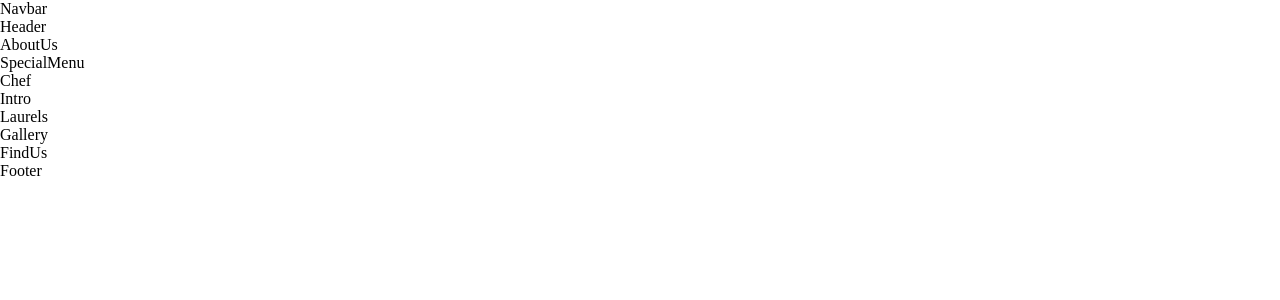
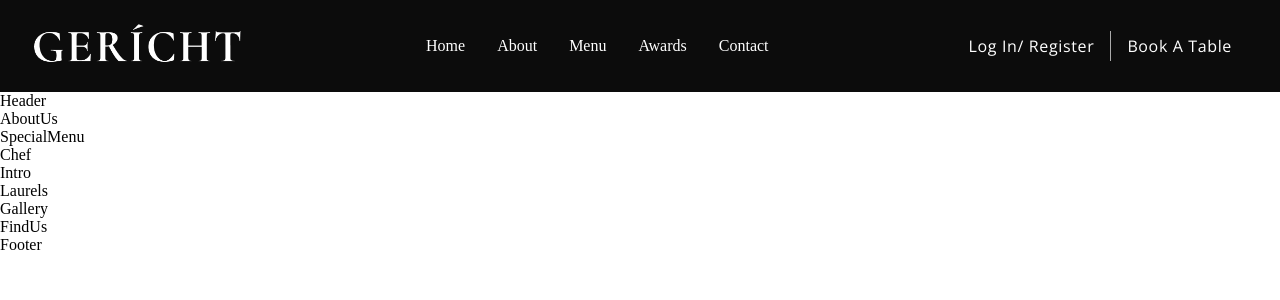
Before and after one commit to Bolu-Adeniranye/Gericht-Restaurant, a React (Create React App) app: page / in a window 1280 px wide. Shown: the top 300 px of the page. Built offline with nearby package versions, Linux system fonts and the light colour scheme; a web font is replaced by a local one.

Commit message:
Navbar Completed, fully responsive for mobile, tablet and desktop views

```diff
--- a/public/index.html
+++ b/public/index.html
@@ -8,7 +8,7 @@
     <meta name="description" content="Web site created using create-react-app" />
     <link rel="apple-touch-icon" href="%PUBLIC_URL%/logo192.png" />
     <link rel="manifest" href="%PUBLIC_URL%/manifest.json" />
-    <title> Iriven Restaurant</title>
+    <title> Gericht Restaurant</title>
   </head>
   <body>
     <div id="root"></div>
--- a/src/App.css
+++ b/src/App.css
@@ -25,26 +25,31 @@
 }
 
 .app__wrapper_info {
-  flex: 1;
-  width: 100%;
   display: flex;
   justify-content: center;
   align-items: flex-start;
+
   flex-direction: column;
+  flex: 1;
+
+  width: 100%;
 }
 
 .app__wrapper_img {
-  flex: 1;
-  width: 100%;
   display: flex;
   justify-content: center;
   align-items: center;
+
+  flex: 1;
+
+  width: 100%;
 
   margin-left: 2rem;
 }
 
 .app__wrapper_img-reverse {
   justify-content: flex-start;
+
   margin-right: 2rem;
 }
 
@@ -55,46 +60,58 @@
 .custom__button {
   background-color: var(--color-crimson);
   color: var(--color-black);
+
   font-family: var(--font-base);
   font-weight: 700;
+  font-size: 16px;
+
   letter-spacing: 0.04em;
   line-height: 28px;
-    font-size: 16px;
+
   padding: 0.5rem 1.5rem;
+
   border-radius: 1px;
   border: none;
+
   outline: none;
+
   cursor: pointer;
 }
 
 .p__cormorant {
+  font-weight: 700;
   font-family: var(--font-base);
+  font-size: 23px;
+  font-feature-settings: 'tnum' on, 'lnum' on;
+
   color: var(--color-white);
-  font-weight: 700;
+  text-transform: capitalize;
+
+  line-height: 29.9px;
   letter-spacing: 0.04em;
-  text-transform: capitalize;
-  font-feature-settings: 'tnum' on, 'lnum' on;
-  line-height: 29.9px;
-  font-size: 23px;
 }
 
 .p__opensans {
+  font-weight: 400;
   font-family: var(--font-alt);
+  font-size: 16px;
+
   color: var(--color-white);
-  font-weight: 400;
+  text-transform: capitalize;
+
   letter-spacing: 0.04em;
-  text-transform: capitalize;
   line-height: 28px;
-  font-size: 16px;
 }
 
 .headtext__cormorant {
   font-family: var(--font-base);
+  font-size: 64px;
+
+  text-transform: capitalize;
   color: var(--color-golden);
-  font-size: 64px;
+
   line-height: 83.2px;
   letter-spacing: 0.04em;
-  text-transform: capitalize;
 }
 
 .spoon__img {
--- a/src/components/Navbar/Navbar.css
+++ b/src/components/Navbar/Navbar.css
@@ -0,0 +1,141 @@
+.app__navbar {
+    width: 100%;
+
+    display: flex;
+    justify-content: space-between;
+    align-items: center;
+
+    background: var(--color-black);
+    color: var(--color-white);
+
+    padding: 1rem 2rem;
+}
+
+.app__navbar-logo {
+    display: flex;
+    justify-content: flex-start;
+    align-items: center;
+}
+
+.app__navbar-logo img {
+    width: 150px;
+}
+
+.app__navbar-links {
+    display: flex;
+    flex: 1;
+    justify-content: center;
+    align-items: center;
+
+    list-style: none;
+}
+
+.app__navbar-links li {
+    margin: 0 1rem;
+    cursor: pointer;
+}
+
+.app__navbar-links li:hover {
+    color: var(--color-grey);
+}
+
+.app__navbar-login {
+    display: flex;
+    justify-content: flex-end;
+    align-items: center;
+}
+
+.app__navbar-login a {
+    margin: 0 1rem;
+    text-decoration: none;
+    transition: 0.5s ease;
+}
+
+.app__navbar-login a:hover {
+    border-bottom: 1px solid var(--color-golden);
+}
+
+.app__navbar-login div {
+    width: 1px;
+    height: 30px;
+    background-color: var(--color-grey);
+}
+
+.app__navbar-smallscreen {
+    display: none;
+}
+
+.app__navbar-smallscreen_overlay {
+    position: fixed;
+    top: 0;
+    left: 0;
+
+    width: 100%;
+    height: 100vh;
+
+    background-color: var(--color-black);
+
+    transition: 0.5s ease;
+
+    flex-direction: column;
+    z-index: 5;
+}
+
+.app__navbar-smallscreen_overlay .overlay__close {
+    font-size: 27px;
+    color: var(--color-golden);
+    cursor: pointer;
+
+    position: absolute;
+    top: 20px;
+    right: 20px;
+}
+
+.app__navbar-smallscreen-links {
+    list-style: none;
+}
+
+.app__navbar-smallscreen-links li {
+    margin: 1.5rem;
+    color: var(--color-golden);
+
+    font-family: var(--font-base);
+    font-size: 2rem;
+}
+
+.app__navbar-smallscreen-links li:hover {
+    color: var(--color-white);
+}
+
+
+@media screen and (max-width: 2000px) {
+    .app__navbar-logo img {
+        width: 210px;
+    }
+}
+
+
+@media screen and (max-width: 1150px) {
+    .app__navbar-links {
+        display: none;
+    }
+
+    .app__navbar-smallscreen {
+        display: flex;
+    }
+}
+
+
+@media screen and (max-width: 650px) {
+    .app__navbar {
+        /* padding: 1rem; */
+    }
+
+    .app__navbar-login {
+        display: none;
+    }
+
+    .app__navbar-logo img {
+        width: 110px;
+    }
+}
--- a/src/components/Navbar/Navbar.jsx
+++ b/src/components/Navbar/Navbar.jsx
@@ -1,11 +1,49 @@
-import React from 'react';
+import {React, useState} from 'react';
+import { GiHamburgerMenu } from 'react-icons/gi';
+import { MdOutlineRestaurantMenu } from 'react-icons/md';
 
+import images from '../../constants/images'
 import './Navbar.css';
 
-const Navbar = () => (
-  <div>
-    Navbar
-  </div>
-);
+const Navbar = () => {
+  const [toggleMenu, setToggleMenu] = useState(false)
+
+  return (
+    <nav className="app__navbar">
+      <div className='app__navbar-logo'>
+        <img src={images.gericht} alt="App Logo" />
+      </div>
+      <ul className='app__navbar-links'>
+        <li className='p_opensans'><a href="#home">Home</a></li>
+        <li className='p_opensans'><a href="#home">About</a></li>
+        <li className='p_opensans'><a href="#home">Menu</a></li>
+        <li className='p_opensans'><a href="#home">Awards</a></li>
+        <li className='p_opensans'><a href="#home">Contact</a></li>
+      </ul>
+      <div className='app__navbar-login'>
+        <a href='#login' className='p__opensans'>Log In/ Register</a>
+        <div />
+        <a href="/" className="p__opensans">Book a Table</a>
+      </div>
+      <div className='app__navbar-smallscreen'>
+        <GiHamburgerMenu color='fff' fontSize={27} onClick={() => setToggleMenu(true)} />
+
+        {toggleMenu && <div className='app__navbar-smallscreen_overlay flex__center slide-bottom'>
+          <MdOutlineRestaurantMenu fontSize={27} className='overlay__close' onClick={() => setToggleMenu(false)} />
+          <ul className='app__navbar-smallscreen-links'>
+            <li className='p_opensans'><a href="#home">Home</a></li>
+            <li className='p_opensans'><a href="#about">About</a></li>
+            <li className='p_opensans'><a href="#menu">Menu</a></li>
+            <li className='p_opensans'><a href="#awards">Awards</a></li>
+            <li className='p_opensans'><a href="#contact">Contact</a></li>
+          </ul>
+        </div> }
+
+      </div>
+    </nav>
+  )
+
+
+}
 
 export default Navbar;
--- a/src/constants/data.js
+++ b/src/constants/data.js
@@ -79,4 +79,5 @@
   },
 ];
 
+// eslint-disable-next-line import/no-anonymous-default-export
 export default { wines, cocktails, awards };
--- a/src/constants/images.js
+++ b/src/constants/images.js
@@ -21,6 +21,7 @@
 import quote from '../assets/quote.png';
 import gericht from '../assets/gericht.png';
 
+// eslint-disable-next-line import/no-anonymous-default-export
 export default {
   bg,
   chef,
```
Lines whose indentation alone changed are shown as unchanged.
